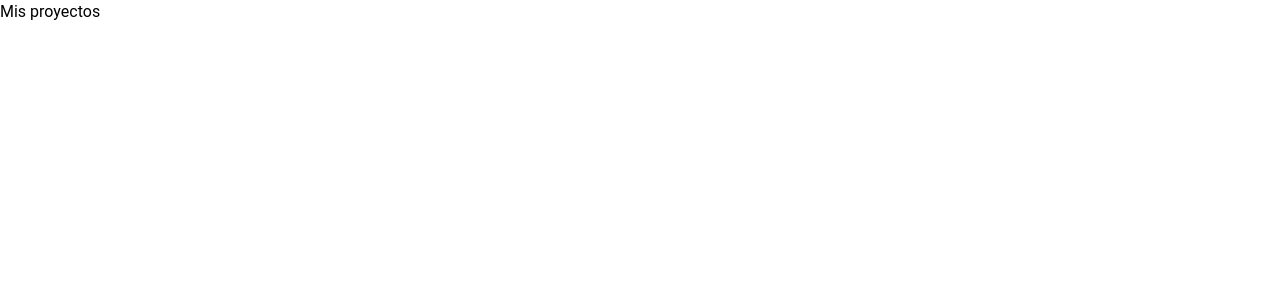
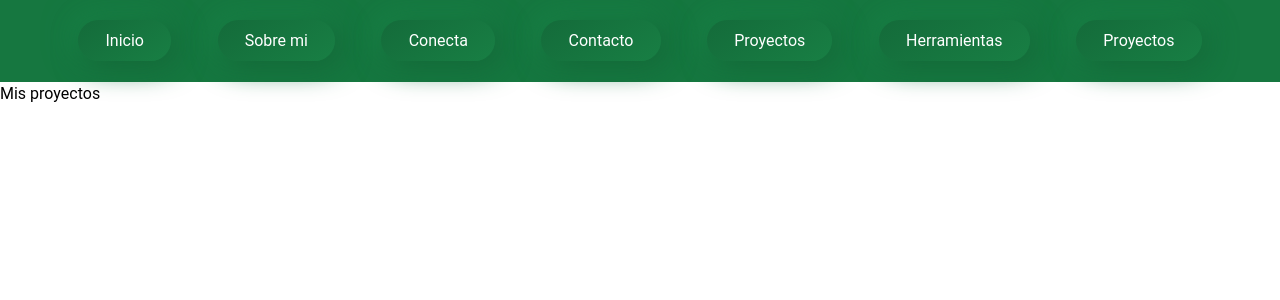
Before and after one commit to ragnarok22/about-page, a Next.js app: page /projects in a window 1280 px wide. Shown: the top 300 px of the page. Built offline with nearby package versions, Linux system fonts and the light colour scheme.

Commit message:
agregando navbar a todas las paginas

```diff
--- a/pages/connect.jsx
+++ b/pages/connect.jsx
@@ -1,6 +1,9 @@
+import Navbar from "../components/navbar"
+
 const ConnectPage = () => {
   return (
     <div>
+      <Navbar />
       <h1>Conecta</h1>
       <h2>Medios principales</h2>
       <p>De donde se origina mi contenido</p>
--- a/pages/contact.jsx
+++ b/pages/contact.jsx
@@ -1,6 +1,11 @@
+import Navbar from "../components/navbar"
+
 const ContactPage = () => {
   return (
-    <h1>Contacto</h1>
+    <div>
+      <Navbar />
+      <h1>Contacto</h1>
+    </div>
   )
 }
 
--- a/pages/projects.jsx
+++ b/pages/projects.jsx
@@ -1,6 +1,11 @@
+import Navbar from "../components/navbar"
+
 const ProjectsPage = () => {
   return (
-    <h1>Mis proyectos</h1>
+    <div>
+      <Navbar />
+      <h1>Mis proyectos</h1>
+    </div>
   )
 }
 
--- a/pages/tools.jsx
+++ b/pages/tools.jsx
@@ -1,6 +1,11 @@
+import Navbar from "../components/navbar"
+
 const ToolsPage = () => {
   return (
-    <h1>Herramientas</h1>
+    <div>
+      <Navbar />
+      <h1>Herramientas</h1>
+    </div>
   )
 }
 
```
